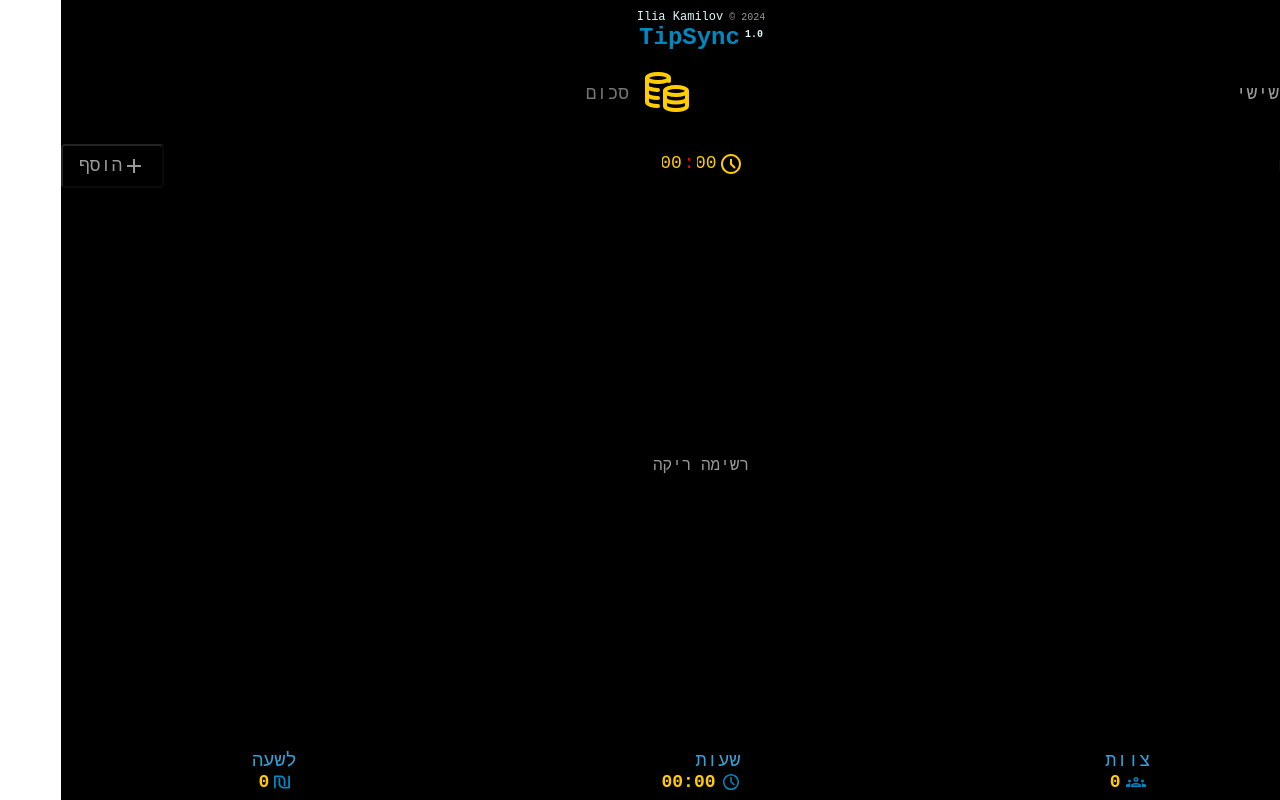
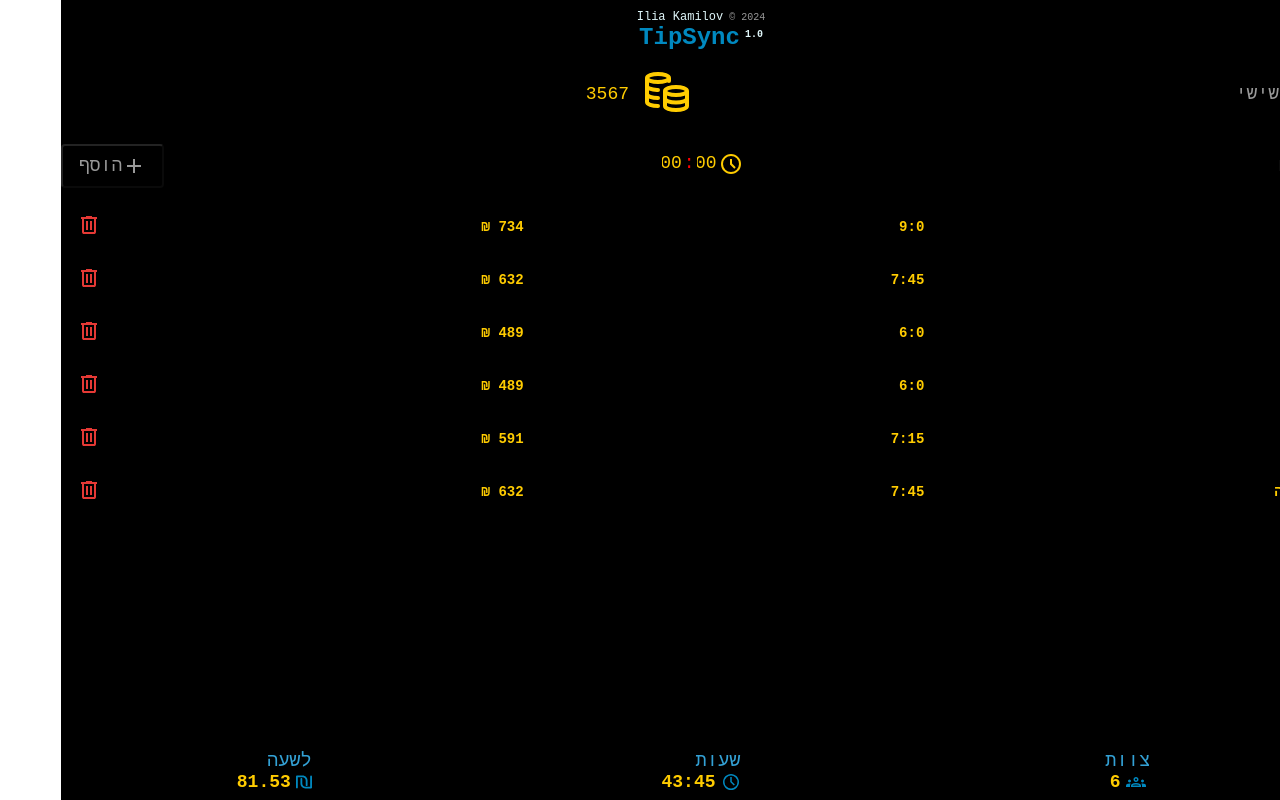
Before and after one commit to synctip/netlify, a React (Vite) app: page / in a window 1280 px wide. Built offline with nearby package versions, Linux system fonts and the light colour scheme.

Commit message:
fix: hours calculation mismatch

```diff
--- a/eslint.config.js
+++ b/eslint.config.js
@@ -28,5 +28,5 @@
   },
   pluginJs.configs.recommended,
   ...tseslint.configs.recommended,
-  pluginReact.configs.flat.recommended,
+  // pluginReact.configs.flat.recommended,
 ];
--- a/src/components/Employees.list.tsx
+++ b/src/components/Employees.list.tsx
@@ -13,10 +13,15 @@
   total,
   onDelete,
 }) => {
-  const hours = employees.reduce((curr, prev) => (curr += prev.hours), 0);
+  const hours = employees.reduce((curr, prev) => {
+    const result = (curr += prev.hours + prev.minutes / 60);
+    return result;
+  }, 0);
+
   const perhour = total / hours || 0;
 
   const salary = (hours: number): string => {
+    console.log("salary => ", hours, perhour, hours * perhour);
     return currency(hours * perhour);
   };
   const currency = (value: number = 0): string => {
@@ -46,14 +51,17 @@
         height: "100%",
       }}
     >
-      {employees.map((employee, index) => (
-        <EmployeesListItem
-          key={index}
-          onDelete={handleDelete}
-          {...employee}
-          salary={salary(employee.hours)}
-        />
-      ))}
+      {employees.map((employee, index) => {
+        return (
+          <EmployeesListItem
+            key={index}
+            onDelete={handleDelete}
+            {...employee}
+            salary={salary(employee.hours + employee.minutes / 60)}
+          />
+        );
+      })}
+
       {employees.length === 0 && (
         <li
           style={{
--- a/src/components/Tips.form.tsx
+++ b/src/components/Tips.form.tsx
@@ -9,8 +9,15 @@
 import DateInput from "./Date.input";
 
 const initialInput: TipsInput = {
-  total: 0,
-  employees: [],
+  total: 3567,
+  employees: [
+    { name: "יואל", hours: 9, minutes: 0 },
+    { name: "איגור", hours: 7, minutes: 45 },
+    { name: "נעומי", hours: 6, minutes: 0 },
+    { name: "יותם", hours: 6, minutes: 0 },
+    { name: "דרורי", hours: 7, minutes: 15 },
+    { name: "יבגניה", hours: 7, minutes: 45 },
+  ],
 };
 
 const TipsForm: React.FC = () => {
```
